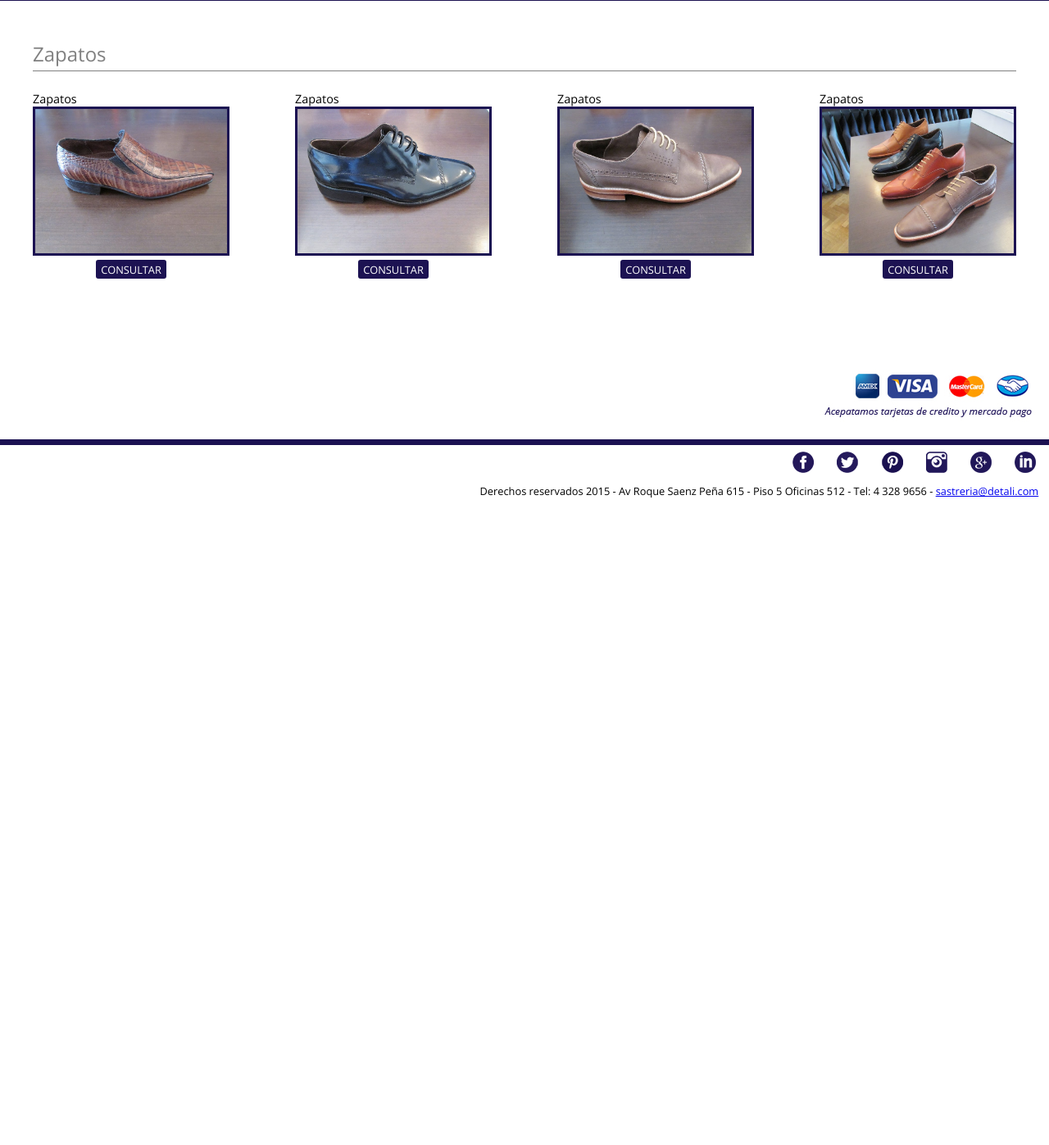
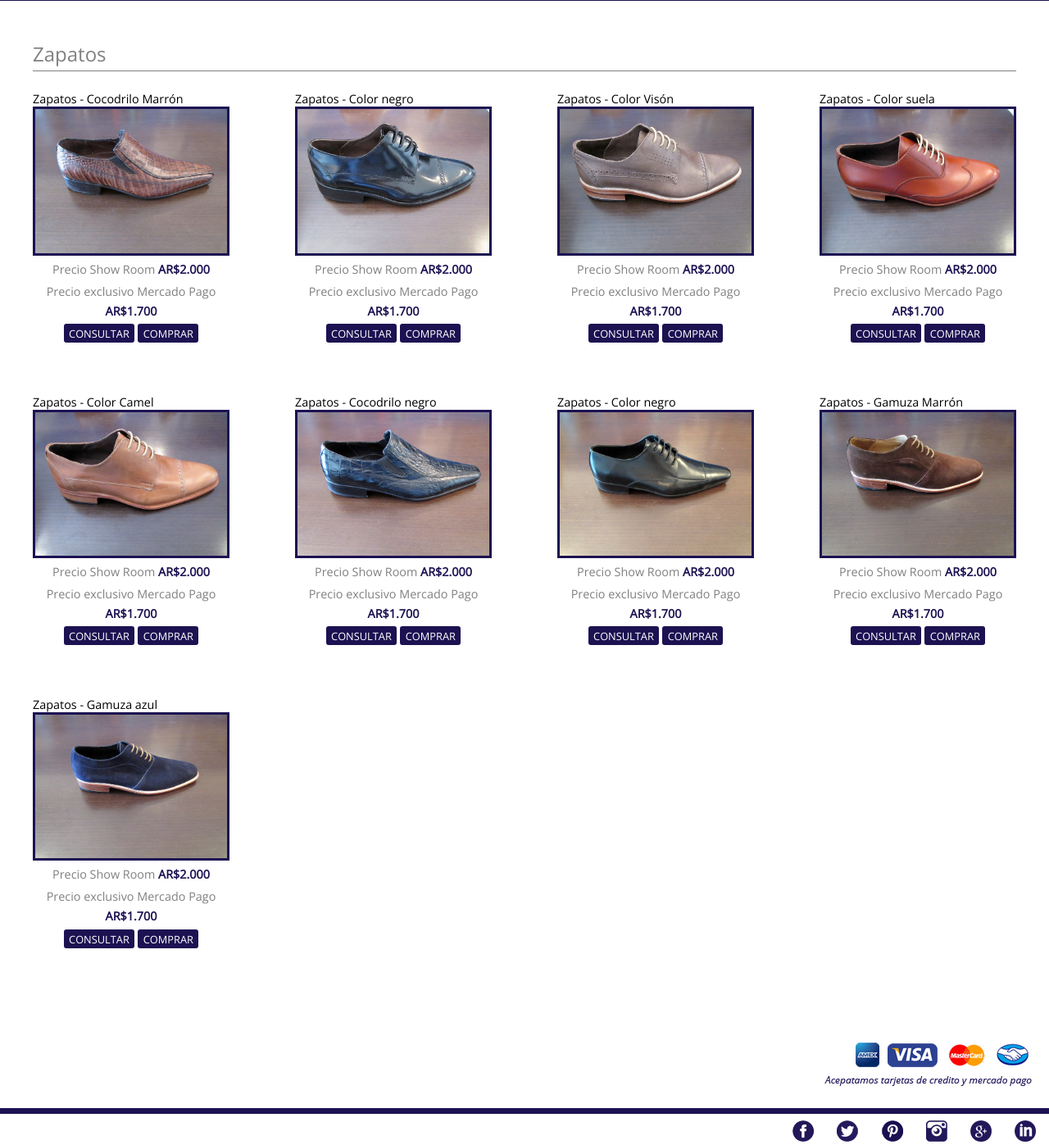
Before and after one commit to FerBayley/Sastreria, a PHP site: page /zapatos.php in a window 1280 px wide. Shown: the part 404-1801 px from the top of the page at 82% size. Before the commit the page ends 1012 px from the top, so only its background shows below. Run offline with PHP 8.4, Linux system fonts and the light colour scheme.

Commit message:
Carga de catalogo zapatos y ambos

```diff
--- a/css/main.styl
+++ b/css/main.styl
@@ -515,6 +515,10 @@ nav
 			background #423782
 		.Emboltorio
 			margin 0 0 4em 0
+			p
+				margin 0 0 .2em 0
+				strong
+					color violeta
 		img
 			border solid 3px violeta
 			height auto
@@ -552,6 +556,10 @@ nav
 			background #423782
 		.Emboltorio
 			margin 0 0 4em 0
+			p
+				margin 0 0 .2em 0
+				strong
+					color violeta
 		img
 			border solid 3px violeta
 			height auto
@@ -589,6 +597,10 @@ nav
 			background #423782
 		.Emboltorio
 			margin 0 0 4em 0
+			p
+				margin 0 0 .2em 0
+				strong
+					color violeta
 		img
 			border solid 3px violeta
 			height auto
@@ -626,6 +638,10 @@ nav
 			background #423782
 		.Emboltorio
 			margin 0 0 4em 0
+			p
+				margin 0 0 .2em 0
+				strong
+					color violeta
 		img
 			border solid 3px violeta
 			height auto
@@ -758,7 +774,6 @@ nav
 				margin-bottom .2em
 				padding-bottom .5em
 				width 50%
-
 
 @media screen and (min-width: 760px) and (max-width: 1019px)
 		.Cuerpo
--- a/zapatos.php
+++ b/zapatos.php
@@ -23,37 +23,81 @@
 	<section class="Contenido">
 		<div class="Col1">
 			<div class="Emboltorio">
-				<h2>Zapatos</h2>
+				<h2>Zapatos - Cocodrilo Marr&oacute;n</h2>
 					<img src="img/zapatos/zapato-1.jpg" width="684" height="513" alt="Zapatos Detali">
-						<!--<p>Lorem ipsum dolor sit amet, consectetur adipisicing elit.</p>-->
-							<a href="mailto:sastreriadetali@gmail.com">CONSULTAR</a>
+						<p>Precio Show Room <strong>AR$2.000</strong></p>
+							<p>Precio exclusivo Mercado Pago <strong>AR$1.700</strong></p>
+								<a href="mailto:sastreriadetali@gmail.com">CONSULTAR</a> <a href="#">COMPRAR</a>
+			</div> <!-- End of Emboltorio -->
+
+			<div class="Emboltorio">
+				<h2>Zapatos - Color Camel</h2>
+					<img src="img/zapatos/a1.jpg" width="684" height="513" alt="Zapatos Detalli">
+						<p>Precio Show Room <strong>AR$2.000</strong></p>
+							<p>Precio exclusivo Mercado Pago <strong>AR$1.700</strong></p>
+								<a href="mailto:sastreriadetali@gmail.com">CONSULTAR</a> <a href="#">COMPRAR</a>
+			</div> <!-- End of Emboltorio -->
+
+			<div class="Emboltorio">
+				<h2>Zapatos - Gamuza azul</h2>
+					<img src="img/zapatos/i1.jpg" width="684" height="513" alt="Zapatos Detalli">
+						<p>Precio Show Room <strong>AR$2.000</strong></p>
+							<p>Precio exclusivo Mercado Pago <strong>AR$1.700</strong></p>
+								<a href="mailto:sastreriadetali@gmail.com">CONSULTAR</a> <a href="#">COMPRAR</a>
 			</div> <!-- End of Emboltorio -->
 		</div> <!-- End of Col1 -->
 
 		<div class="Col2">
 			<div class="Emboltorio">
-				<h2>Zapatos</h2>
+				<h2>Zapatos - Color negro</h2>
 					<img src="img/zapatos/zapato-3.jpg" width="684" height="513" alt="Zapatos Detali">
-						<!--<p>Lorem ipsum dolor sit amet, consectetur adipisicing elit.</p>-->
-							<a href="mailto:sastreriadetali@gmail.com">CONSULTAR</a>
+						<p>Precio Show Room <strong>AR$2.000</strong></p>
+							<p>Precio exclusivo Mercado Pago <strong>AR$1.700</strong></p>
+								<a href="mailto:sastreriadetali@gmail.com">CONSULTAR</a> <a href="#">COMPRAR</a>
+			</div> <!-- End of Emboltorio -->
+
+			<div class="Emboltorio">
+				<h2>Zapatos - Cocodrilo negro</h2>
+					<img src="img/zapatos/e1.jpg" width="684" height="513" alt="Zapatos Detali">
+						<p>Precio Show Room <strong>AR$2.000</strong></p>
+							<p>Precio exclusivo Mercado Pago <strong>AR$1.700</strong></p>
+								<a href="mailto:sastreriadetali@gmail.com">CONSULTAR</a> <a href="#">COMPRAR</a>
 			</div> <!-- End of Emboltorio -->
 		</div> <!-- End of Col2 -->
 
 		<div class="Col3">
 			<div class="Emboltorio">
-				<h2>Zapatos</h2>
+				<h2>Zapatos - Color Vis&oacute;n</h2>
 					<img src="img/zapatos/zapato-5.jpg" width="684" height="513" alt="Zapatos Detali">
-						<!--<p>Lorem ipsum dolor sit amet, consectetur adipisicing elit.</p>-->
-							<a href="mailto:sastreriadetali@gmail.com">CONSULTAR</a>
+						<p>Precio Show Room <strong>AR$2.000</strong></p>
+							<p>Precio exclusivo Mercado Pago <strong>AR$1.700</strong></p>
+								<a href="mailto:sastreriadetali@gmail.com">CONSULTAR</a> <a href="#">COMPRAR</a>
+			</div> <!-- End of Emboltorio -->
+
+			<div class="Emboltorio">
+				<h2>Zapatos - Color negro</h2>
+					<img src="img/zapatos/g1.jpg" width="684" height="513" alt="Zapatos Detali">
+						<p>Precio Show Room <strong>AR$2.000</strong></p>
+							<p>Precio exclusivo Mercado Pago <strong>AR$1.700</strong></p>
+								<a href="mailto:sastreriadetali@gmail.com">CONSULTAR</a> <a href="#">COMPRAR</a>
 			</div> <!-- End of Emboltorio -->
 		</div> <!-- End of Col3 -->
 
 		<div class="Col4">
 			<div class="Emboltorio">
-				<h2>Zapatos</h2>
-					<img src="img/zapatos/zapato-4.jpg" width="684" height="513" alt="Zapatos Detali">
-						<!--<p>Lorem ipsum dolor sit amet, consectetur adipisicing elit.</p>-->
-							<a href="mailto:sastreriadetali@gmail.com">CONSULTAR</a>
+				<h2>Zapatos - Color suela</h2>
+					<img src="img/zapatos/c1.jpg" width="684" height="513" alt="Zapatos Detali">
+						<p>Precio Show Room <strong>AR$2.000</strong></p>
+							<p>Precio exclusivo Mercado Pago <strong>AR$1.700</strong></p>
+								<a href="mailto:sastreriadetali@gmail.com">CONSULTAR</a> <a href="#">COMPRAR</a>
+			</div> <!-- End of Emboltorio -->
+
+			<div class="Emboltorio">
+				<h2>Zapatos - Gamuza Marr&oacute;n</h2>
+					<img src="img/zapatos/h1.jpg" width="684" height="513" alt="Zapatos Detali">
+						<p>Precio Show Room <strong>AR$2.000</strong></p>
+							<p>Precio exclusivo Mercado Pago <strong>AR$1.700</strong></p>
+								<a href="mailto:sastreriadetali@gmail.com">CONSULTAR</a> <a href="#">COMPRAR</a>
 			</div> <!-- End of Emboltorio -->
 		</div> <!-- End of Col4 -->
 	</section> <!-- End of Contenido -->
```
Also changed, not shown: trajes.php (+60 -8 lines), css/main.css, img/130/a1.jpg (added), img/130/b1.jpg (added), img/130/c1.jpg (added), img/130/d1.jpg (added), img/130/e1.jpg (added), img/130/f1.jpg (added), img/zapatos/a1.jpg (added), img/zapatos/c1.jpg (added), img/zapatos/e1.jpg (added), img/zapatos/g1.jpg (added), img/zapatos/h1.jpg (added), img/zapatos/i1.jpg (added).
